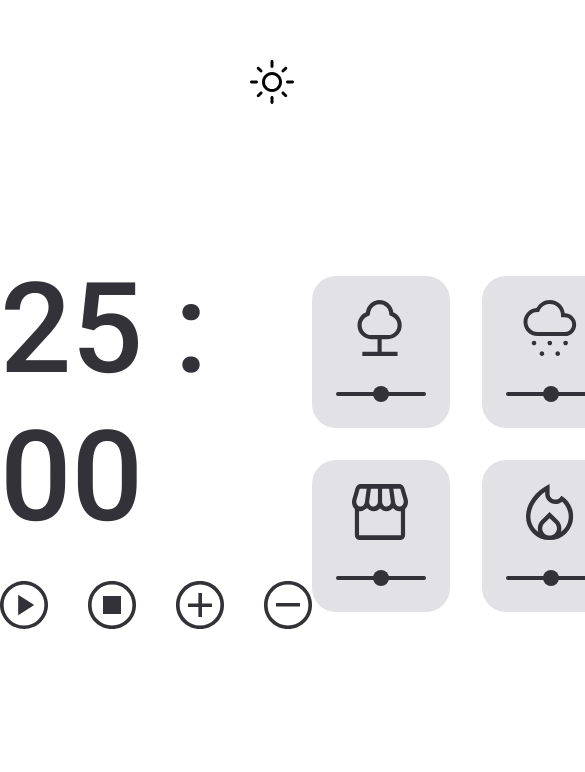
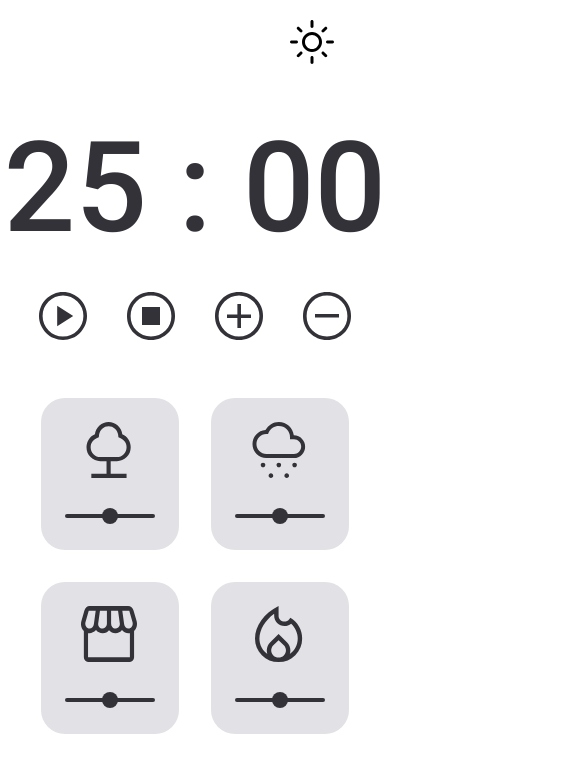
Before and after one commit to isabeladuarte/focus-timer-dark-mode, a plain HTML site: page index.html in a window 390 px wide. Shown: the top 772 px of the page, 585 px wide, since content can reach past the window. Drawn offline with Linux system fonts and the light colour scheme.

Commit message:
Fix mobile

```diff
--- a/style.css
+++ b/style.css
@@ -38,7 +38,7 @@ body {
 nav {
     display: flex;
     justify-content: end;
-    padding: 6.0rem 6.0rem 0 0;
+    margin: 20px;
 }
 
 nav svg {
@@ -136,3 +136,13 @@ button {
     cursor: pointer;
     border-radius: 100%;
 }
+
+@media (max-width: 768px) {
+    main {
+        grid-template-columns: 1fr;
+    }
+
+    #controls {
+        justify-content: center;
+    }
+}
```
